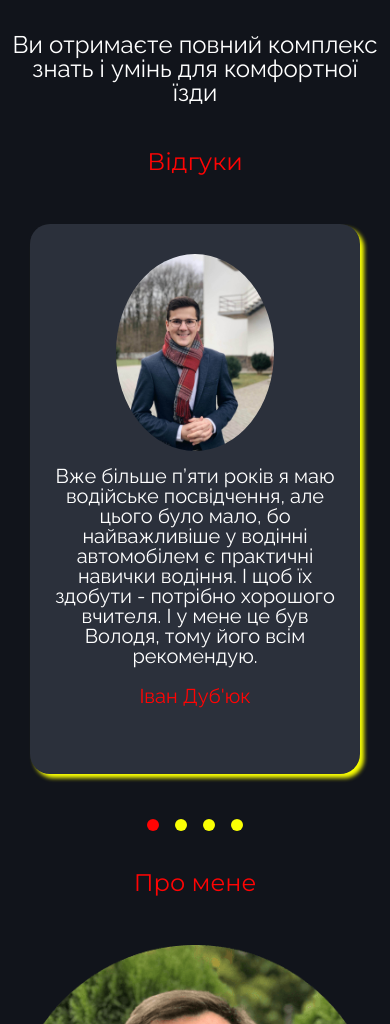
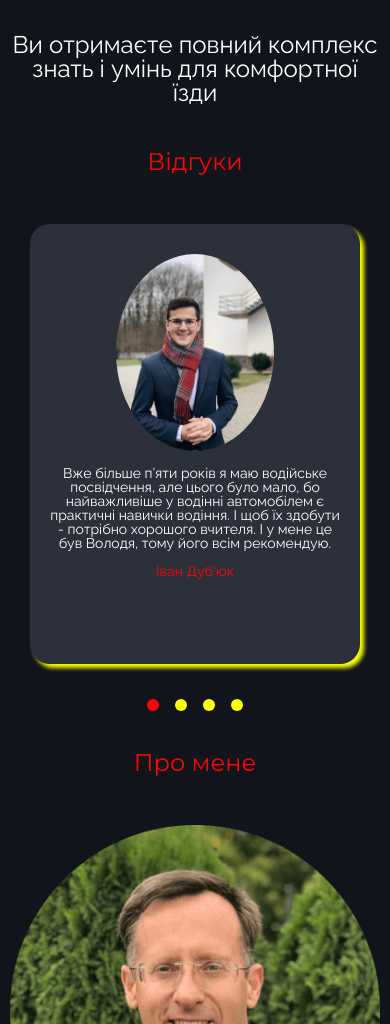
Before and after one commit to oleksandrilchuck/hirnyak.drive, a plain HTML site: page index.html in a window 390 px wide. Shown: the part 1266-2290 px from the top of the page. Drawn offline with nearby package versions, Linux system fonts and the light colour scheme.

Commit message:
fixed slider photo

```diff
--- a/scss/_mobile.scss
+++ b/scss/_mobile.scss
@@ -224,7 +224,13 @@
 }
 @media (max-width: 768px) {
     .slider__slide{
-        min-height: 550px;
+        min-height: 440px;
+    }
+    .rewiew__text {
+        font-family: $font-r;
+        font-size: $m-review-text;
+        font-weight: $fr;
+        text-align: center;
     }
 }
 @media (max-width: 360px){
```
Also changed, not shown: index.html (+15 -0 lines), css/style.css, img/roman.jpg, 1 other file.
